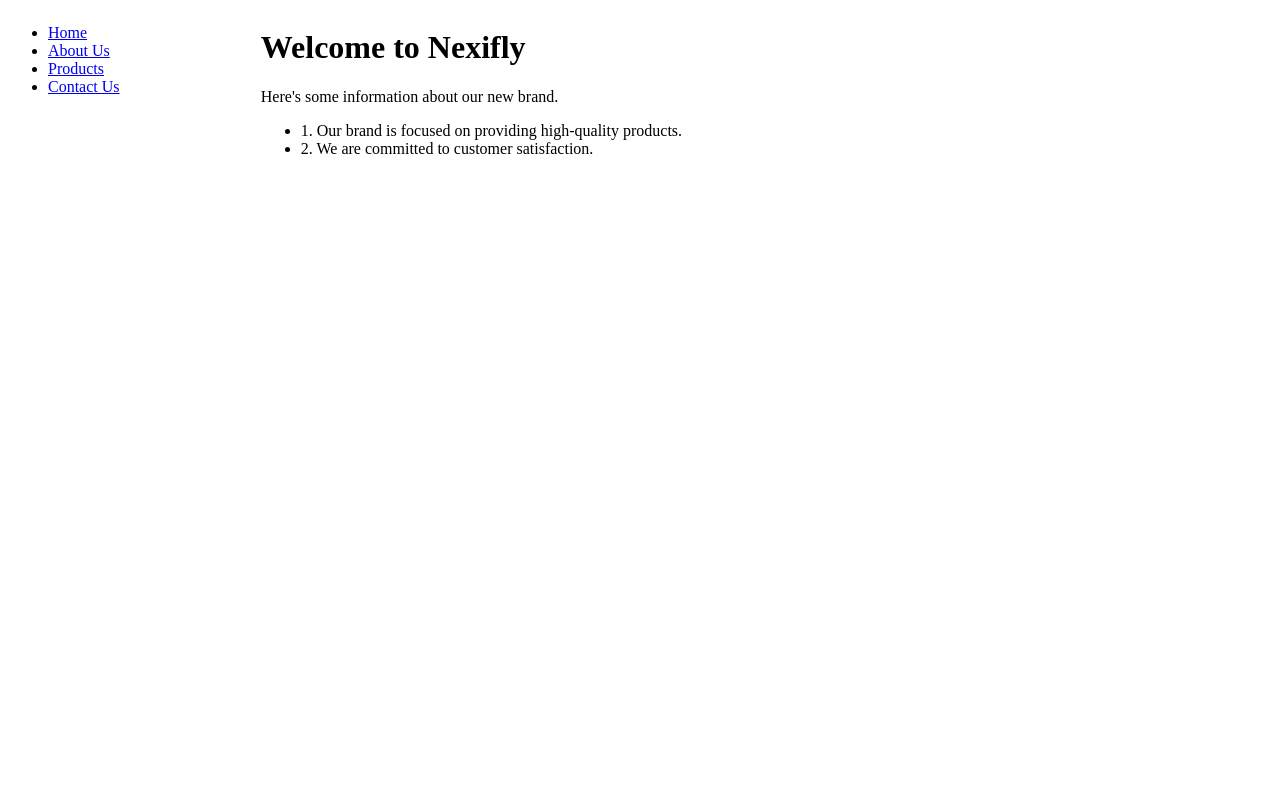
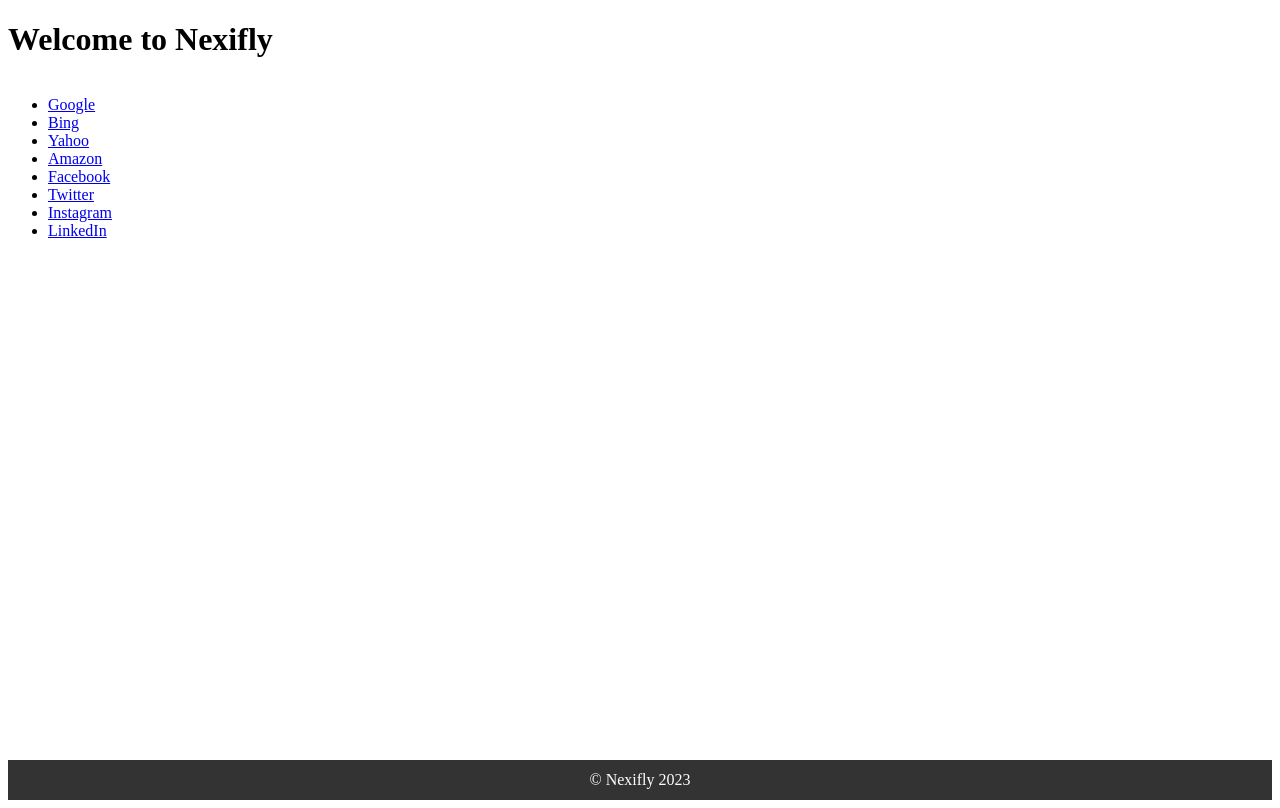
Before and after one commit to lukaszgruca/HelloWorld, a plain HTML site: page index.html in a window 1280 px wide. Drawn offline with Linux system fonts and the light colour scheme.

Commit message:
Update index.html

```diff
--- a/index.html
+++ b/index.html
@@ -1,4 +1,3 @@
-
 <!DOCTYPE html>
 <html>
   <head>
@@ -7,38 +6,61 @@
       .container {
         display: flex;
         flex-direction: row;
+        height: 85vh;
       }
 
       .menu {
         width: 20%;
+        height: 100%;
+        overflow-y: scroll;
       }
 
       .main {
         width: 80%;
+        height: 100%;
+      }
+
+      iframe {
+        width: 100%;
+        height: 100%;
+        border: none;
+      }
+
+      footer {
+        width: 100%;
+        height: 5vh;
+        background-color: #333;
+        color: #fff;
+        display: flex;
+        justify-content: center;
+        align-items: center;
       }
     </style>
   </head>
   <body>
+    <h1>Welcome to Nexifly</h1>
+
     <div class="container">
       <div class="menu">
         <nav>
           <ul>
-            <li><a href="#">Home</a></li>
-            <li><a href="#">About Us</a></li>
-            <li><a href="#">Products</a></li>
-            <li><a href="#">Contact Us</a></li>
+            <li><a href="#" onclick="document.getElementById('iframe').src='https://www.google.com'">Google</a></li>
+            <li><a href="#" onclick="document.getElementById('iframe').src='https://www.bing.com'">Bing</a></li>
+            <li><a href="#" onclick="document.getElementById('iframe').src='https://www.yahoo.com'">Yahoo</a></li>
+            <li><a href="#" onclick="document.getElementById('iframe').src='https://www.amazon.com'">Amazon</a></li>
+            <li><a href="#" onclick="document.getElementById('iframe').src='https://www.facebook.com'">Facebook</a></li>
+            <li><a href="#" onclick="document.getElementById('iframe').src='https://www.twitter.com'">Twitter</a></li>
+            <li><a href="#" onclick="document.getElementById('iframe').src='https://www.instagram.com'">Instagram</a></li>
+            <li><a href="#" onclick="document.getElementById('iframe').src='https://www.linkedin.com'">LinkedIn</a></li>
           </ul>
         </nav>
       </div>
 
       <div class="main">
-        <h1>Welcome to Nexifly</h1>
-        <p>Here's some information about our new brand.</p>
-        <ul>
-          <li>1. Our brand is focused on providing high-quality products.</li>
-          <li>2. We are committed to customer satisfaction.</li>
-        </ul>
+        <iframe id="iframe"></iframe>
       </div>
     </div>
+
+    <footer>&copy; Nexifly 2023</footer>
   </body>
 </html>
```
